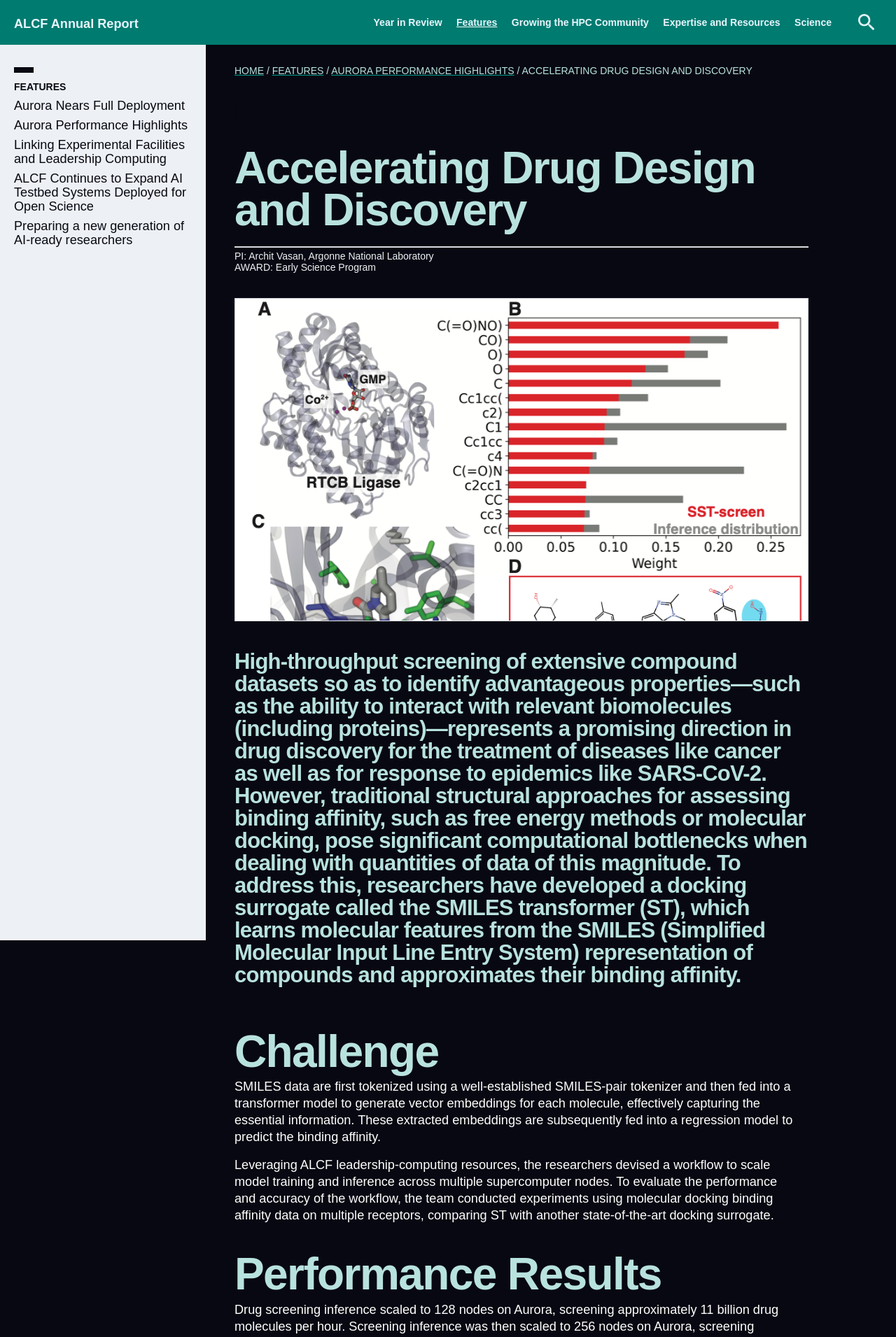
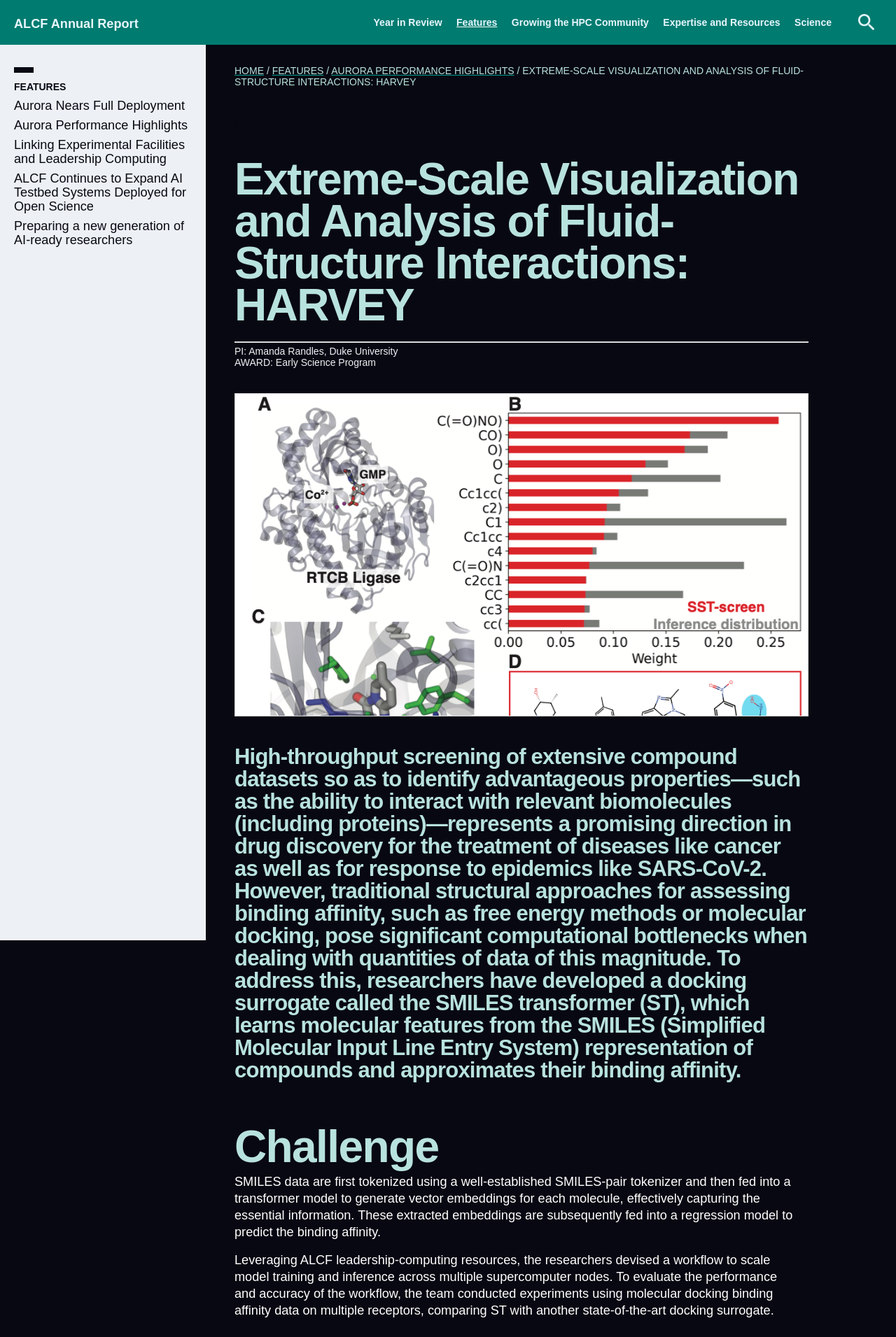
Before and after one commit to argonne-lcf/AR2024, a Jekyll site: the page built from _performancehighlights/harvey.md, in a window 1280 px wide. Shown: the top 1911 px of the page at 70% size. Built offline with Jekyll 4.4.1, drawn with Linux system fonts in a browser that asks for light colours; some web fonts are replaced; some of the changed text lies outside the part shown.

Commit message:
Update harvey.md
title, impact

```diff
--- a/_performancehighlights/harvey.md
+++ b/_performancehighlights/harvey.md
@@ -2,10 +2,10 @@
 layout: highlight
 
 theme: dark
-permalink: 'features/aurora-performance-highlights/drugdiscovery'
+permalink: 'features/aurora-performance-highlights/harvey'
 
-title: 'Accelerating Drug Design and Discovery'
-pi: 'Archit Vasan, Argonne National Laboratory'
+title: 'Extreme-Scale Visualization and Analysis of Fluid-Structure Interactions: HARVEY'
+pi: 'Amanda Randles, Duke University'
 award: 'Early Science Program'
 systems: '-'
 
@@ -39,4 +39,4 @@
 %}
 
 # Impact
-The team’s approach presents an efficient means for screening otherwise cumbersomely extensive compound databases for molecular properties that could prove useful for targeting cancer and other diseases. Aurora system capabilities will make possible screening 40 to 60 billion candidate compounds for potential synthesis. A key future direction for the workflow involves integrating de-novo drug design, enabling the researchers to scale their efforts to explore the limits of synthesizable compounds within chemical space.
+The exscale-optimized HARVEY application will offer the ability to create personalized models for individual patients. Blood flow simulations have the potential to greatly benefit diagnosis and treatment of patients suffering from vascular disease. By predicting where metastasized cells might travel in the body, HARVEY can help doctors anticipate early on where secondary tumors may form. Empowering models of the full arterial tree can provide insight into diseases such as arterial hypertension, while enabling the study of how local factors impact global hemodynamics.
```
